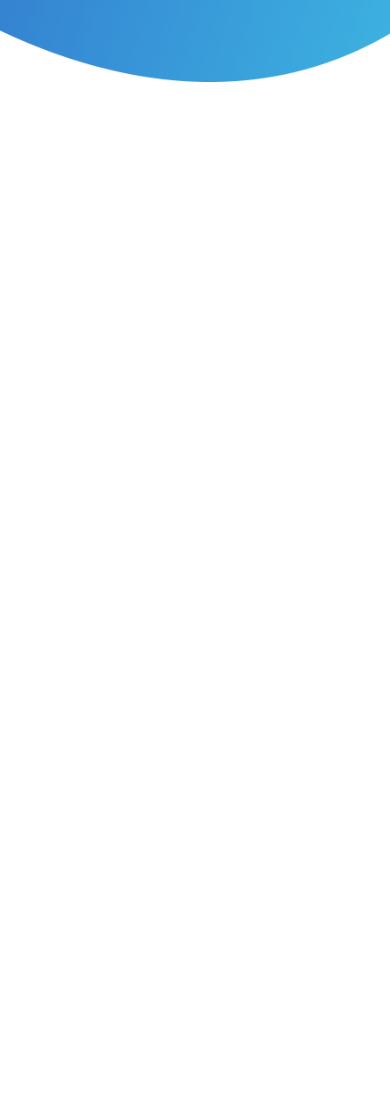
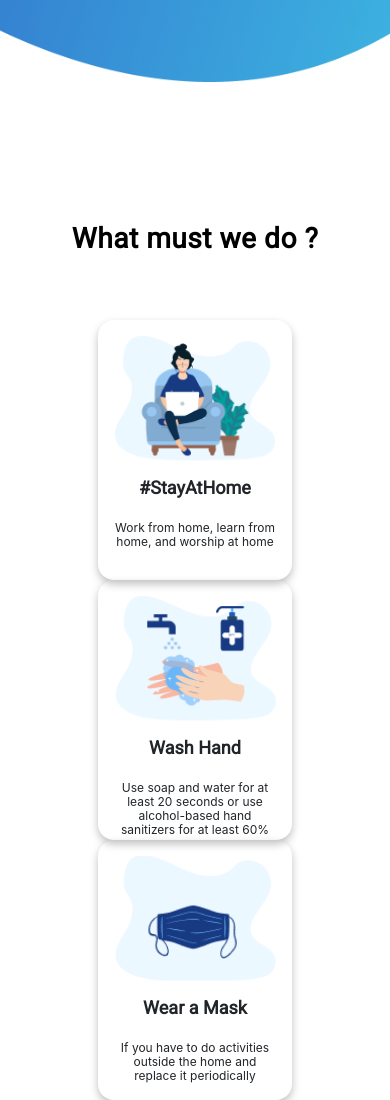
Before and after one commit to Aryaashari/pyp-tugas1.github.io, a plain HTML site: page index.html in a window 390 px wide. Shown: the part 718-1818 px from the top of the page. Before the commit the page ends 844 px from the top, so only its background shows below. Drawn offline with Linux system fonts and the light colour scheme.

Commit message:
mengubah isi file

```diff
--- a/css/style.css
+++ b/css/style.css
@@ -36,7 +36,7 @@
     color: white;
 }
 
-.content .display-4 {
+.hero .content .display-4 {
     font-weight: bold;
     letter-spacing: 0.05em;
     font-size: 48px;
@@ -44,7 +44,7 @@
     margin-bottom: 30px;
 }
 
-.content p {
+.hero .content p {
     font-size: 18px;
     font-weight: normal;
     font-size: normal;
@@ -53,7 +53,7 @@
     margin-bottom: 60px;
 }
 
-.content .tombol {
+.hero .content .tombol {
     font-weight: bold;
     font-size: 18px;
     line-height: 21px;
@@ -63,56 +63,105 @@
     margin-right: 5px;
 }
 
-.content .tombol.left {
+.hero .content .tombol.left {
     color: #3274CC;;
 }
 
-.content .tombol.right {
+.hero .content .tombol.right {
     background-color: transparent;
     border: 2px solid white;
     color: white;
 }
 
-.content img {
+.hero .content img {
     margin-top: 190px;
+}
+
+
+/* Card */
+.card {
+    margin-top: 140px;
+    border: none;
+}
+
+.card h1 {
+    text-align: center !important;
+    margin-bottom: 64px;
+    font-size: 40px;
+    font-family: 'Roboto', sans-serif;
+    font-weight: bold;
+    color: black;
+    letter-spacing: 0.02em;
+}
+
+.card-1, .card-2, .card-3 {
+    width: 232px;
+    height: 300px;
+    box-shadow: 0px 4px 8px rgba(0, 0, 0, .25);
+    border-radius: 16px;
+    text-align: center;
+    padding: 16px;
+    line-height: 14px;
+}
+
+.card .content h3 {
+    font-family: 'Roboto', sans-serif;
+    font-size: 18px;
+    font-weight: bold;
+    line-height: 21px;
+    margin-top: 16px;
+    margin-bottom: 23px;
 }
 
 
 
 /* Responsive */
-
-/* Handphone */
 @media (max-width: 992px) {
     /* hero */
     .hero {
-        position: absolute;
         height: 800px;
         width: 100%;
         background-size: 200% 800px;
         background-position-x: -150px !important;
     }
 
-    .content .display-4 {
+    .hero .content .display-4 {
         font-size: 32px;
         line-height: 37px;
         letter-spacing: .05em;
     }
 
-    .content p {
+    .hero .content p {
         font-size: 14px;
     }
 
-    .content img {
+    .hero .content img {
         display: none;
     }
 
-    .content .tombol {
+    .hero .content .tombol {
         padding: 13px 30px;
         display: inline-block;
         font-size: 14px;
     }
 
+    /* Card */
+    .card-1, .card-2, .card-3 {
+        width: 194px;
+        height: 260px;
+    }
+
+    .card .content .col-sm {
+        display: flex;
+        justify-content: center;
+    }
+
+    .card h1 {
+        font-size: 28px;
+    }
+
+    .card .content p {
+        font-size: 12px;
+    }
+
  }
-
-/* Tablet */
-@media (min-width: 768px) { }
--- a/index.html
+++ b/index.html
@@ -29,7 +29,7 @@
     </nav>
     <!-- End Navbar -->
 
-    <!-- Start Jumbotron -->
+    <!-- Start Hero -->
     <div class="hero">
         <div class="container">
             <div class="row content">
@@ -46,9 +46,45 @@
 
         </div>
     </div>
-    <!-- End Jumbotron -->
+    <!-- End Hero -->
 
     <!-- Start Card -->
+    <div class="card">
+        <div class="container">
+            <div class="row">
+                <div class="col">
+                    <h1 class="text-center">What must we do ?</h1>
+                </div>
+            </div>
+            <div class="row justify-content-center">
+                <div class="col-9">
+                    <div class="row content">
+                        <div class="col-sm">
+                            <div class="card-1">
+                                <img src="image/wfh.png" alt="work-from-home">
+                                <h3>#StayAtHome</h3>
+                                <p>Work from home, learn from home, and worship at home</p>
+                            </div>
+                        </div>
+                        <div class="col-sm">
+                            <div class="card-2">
+                                <img src="image/wash.png" alt="wash">
+                                <h3>Wash Hand</h3>
+                                <p>Use soap and water for at least 20 seconds or use alcohol-based hand sanitizers for at least 60%</p>
+                            </div>
+                        </div>
+                        <div class="col-sm">
+                            <div class="card-3">
+                                <img src="image/mask.png" alt="mask">
+                                <h3>Wear a Mask</h3>
+                                <p>If you have to do activities outside the home and replace it periodically</p>
+                            </div>
+                        </div>
+                    </div>
+                </div>
+            </div>
+        </div>
+    </div>
     <!-- End Card -->
 
     <!-- Start Footer -->
```
